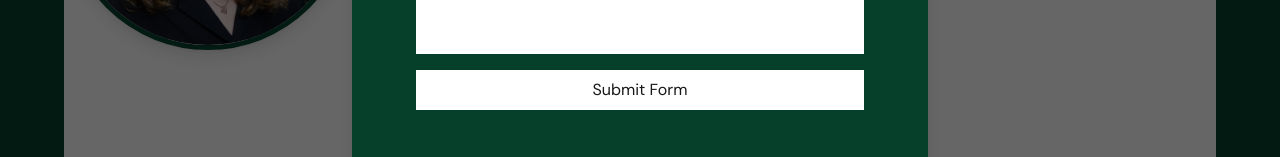
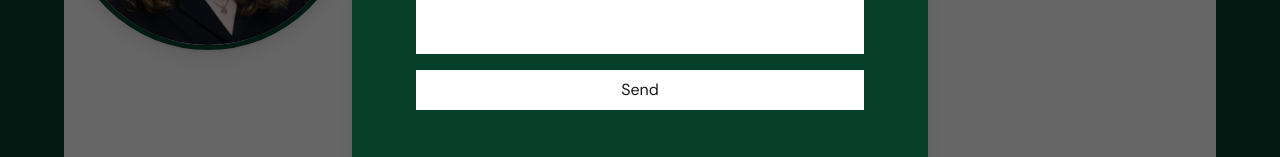
Before and after one commit to marloweber/marlo-portfolio, a Next.js app: page / in a window 1280 px wide. Both pictures are taken after a click on the icon 448 px from the left and 492 px from the top of the page. Shown: the part 490-647 px from the top of the page. Built offline with nearby package versions, Linux system fonts and the light colour scheme; a web font is replaced by a local one.

Commit message:
updated contact form "submit form" to "send"

```diff
--- a/src/app/page.tsx
+++ b/src/app/page.tsx
@@ -176,7 +176,7 @@ export default function Home() {
               className={`bg-white h-10 w-full max-w-md ${DMSans.className}`}
               type="submit"
             >
-              Submit Form
+              Send
             </button>
           </form>
         </div>
```
